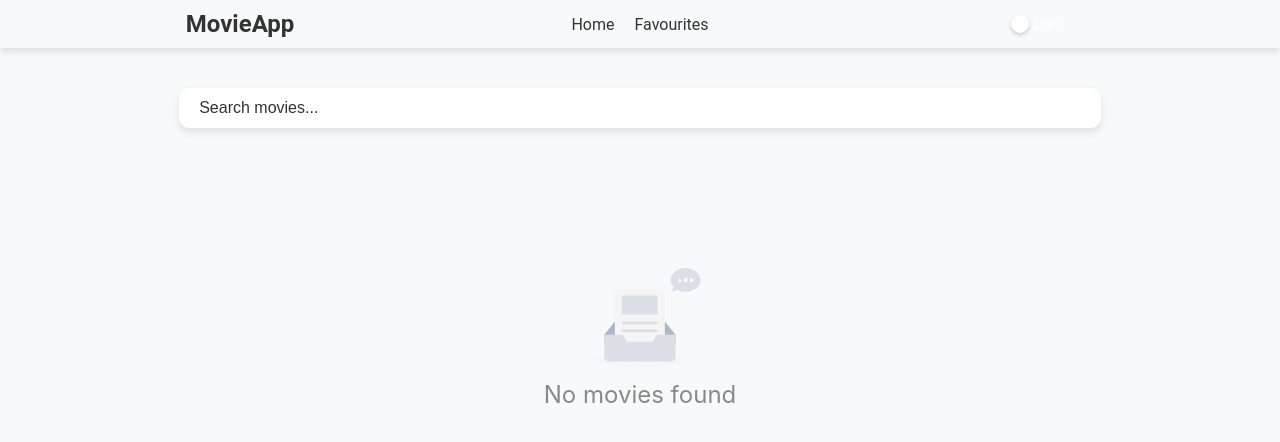
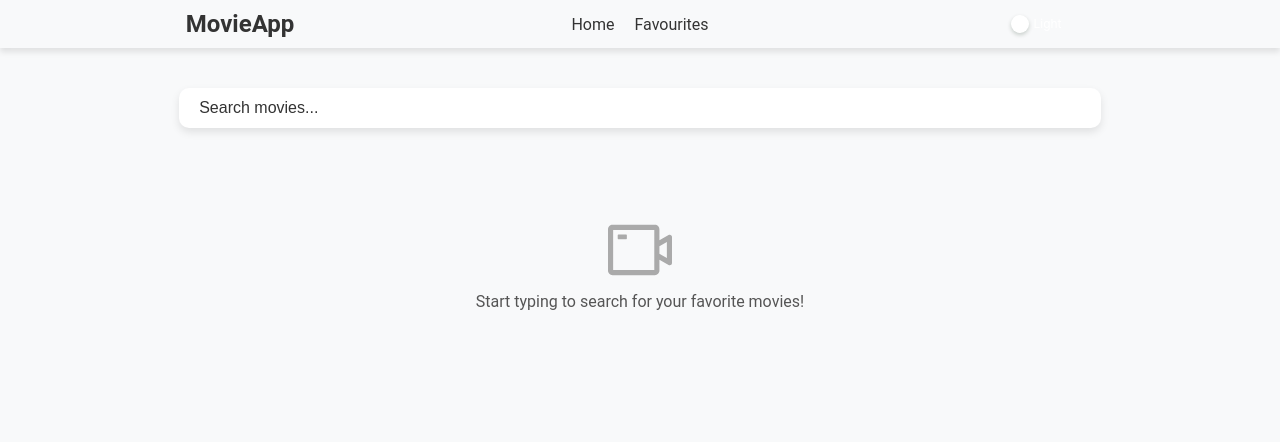
Before and after one commit to anxhelino04/interactive-movies-app, a React (Create React App) app: page / in a window 1280 px wide. Shown: the top 442 px of the page. Built offline with nearby package versions, Linux system fonts and the light colour scheme.

Commit message:
small ui fix

```diff
--- a/src/pages/Home.jsx
+++ b/src/pages/Home.jsx
@@ -5,6 +5,7 @@ import { Input, Spin, Empty } from "antd";
 import { MainContext } from "../Context/MainContext";
 import Pagination from "../components/Pagination";
 import { debounce } from "lodash";
+import { VideoCameraOutlined } from "@ant-design/icons"; // Movie icon
 
 const Home = () => {
   const {
@@ -61,7 +62,9 @@ const Home = () => {
 
       {/* Movies Section */}
       {loading ? (
-        <Spin size="large" />
+        <div className="loading-container">
+          <Spin size="large" />
+        </div>
       ) : movies.length > 0 ? (
         <div
           className={`movies-grid ${
@@ -71,8 +74,16 @@ const Home = () => {
             <MovieCard key={movie.imdbID} movie={movie} />
           ))}
         </div>
+      ) : searchInput.trim() === "" ? (
+        <div className="no-search-container">
+          <VideoCameraOutlined style={{ fontSize: "64px", color: "#aaa" }} />
+          <p>Start typing to search for your favorite movies!</p>
+        </div>
       ) : (
-        <Empty className="no-results" description="No movies found" />
+        <Empty
+          className="no-results"
+          description="No movies found. Try another search."
+        />
       )}
 
       {/* Pagination */}
--- a/src/pages/Home.scss
+++ b/src/pages/Home.scss
@@ -80,3 +80,13 @@
       }
     }
   }
+  .no-search-container {
+    text-align: center;
+    margin-top: 50px;
+
+    p {
+      font-size: 16px;
+      color: #555;
+      margin-top: 10px;
+    }
+  }
```
